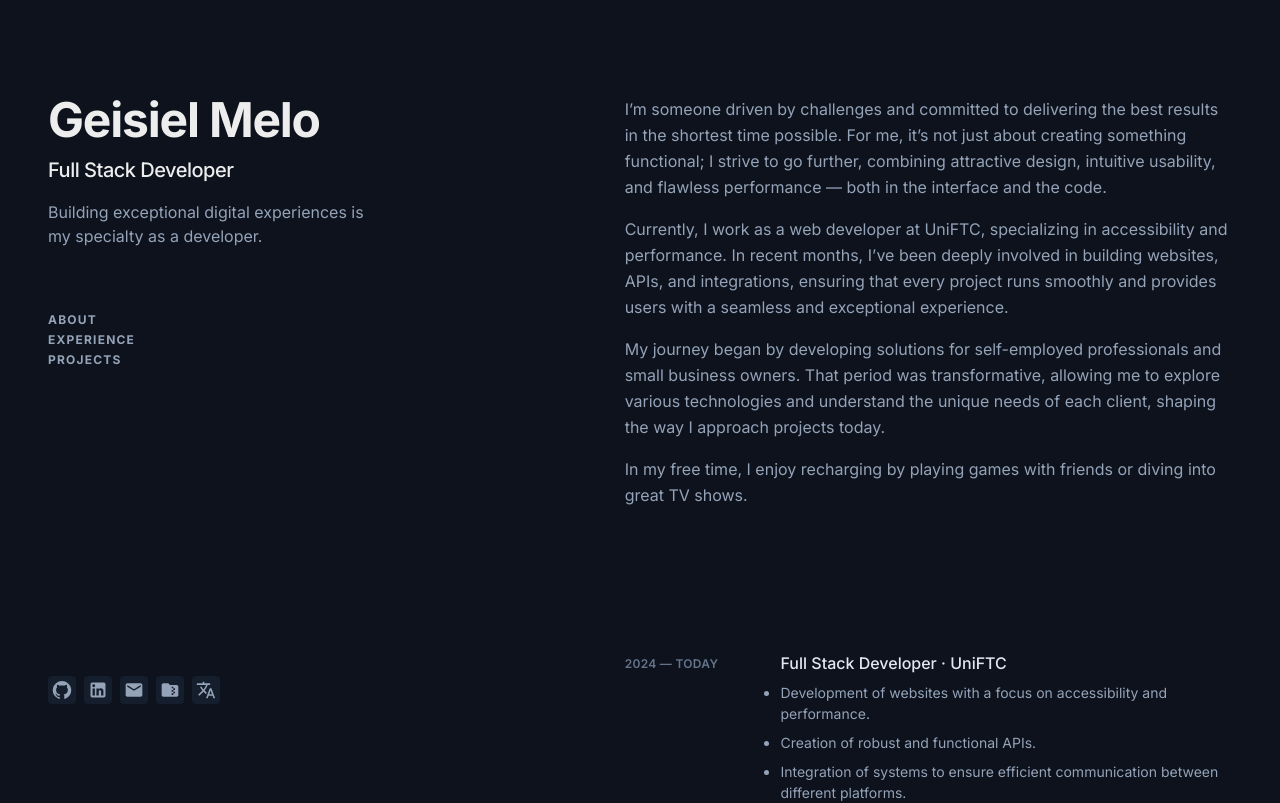
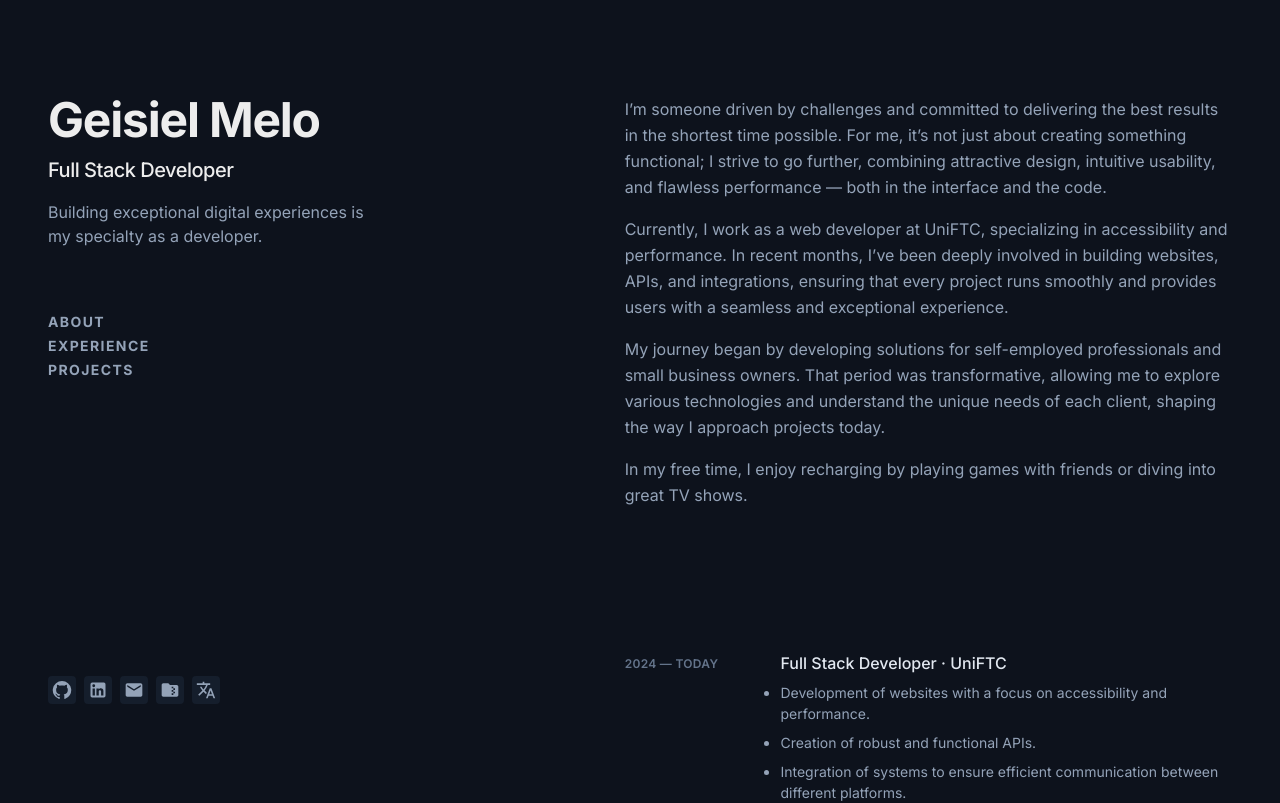
Before and after one commit to GeisielMelo/v3, a Next.js app: page /en in a window 1280 px wide. Shown: the top 803 px of the page. Built offline with nearby package versions, Linux system fonts and the light colour scheme.

Commit message:
feat: update

```diff
--- a/src/components/header/index.tsx
+++ b/src/components/header/index.tsx
@@ -26,7 +26,7 @@ export const Header: FC<{ locale: string }> = ({ locale }) => {
             {keys.map((key, index) => (
               <li
                 key={index}
-                className='flex text-xs font-bold uppercase tracking-widest hover:pl-4 hover:text-white transition-all cursor-pointer'
+                className='flex text-sm font-bold uppercase tracking-widest hover:pl-4 hover:text-white transition-all cursor-pointer'
               >
                 <Link href={locale + '/' + t(`options.${key}.href`)}>{t(`options.${key}.title`)}</Link>
               </li>
@@ -40,6 +40,7 @@ export const Header: FC<{ locale: string }> = ({ locale }) => {
           href='https://github.com/GeisielMelo'
           className='shrink-0 text-xs bg-slate-800/50 hover:text-white transition-all p-1 rounded-sm'
           target='_blank'
+          title='GitHub'
         >
           <GitHubIcon fontSize='small' />
         </a>
@@ -48,6 +49,7 @@ export const Header: FC<{ locale: string }> = ({ locale }) => {
           href='https://www.linkedin.com/in/geisiel'
           className='shrink-0 text-xs bg-slate-800/50 hover:text-white transition-all p-1 rounded-sm'
           target='_blank'
+          title='LinkedIn'
         >
           <LinkedInIcon fontSize='small' />
         </a>
@@ -56,6 +58,7 @@ export const Header: FC<{ locale: string }> = ({ locale }) => {
           href='mailto:geisiel.nascimento@gmail.com'
           className='shrink-0 text-xs bg-slate-800/50 hover:text-white transition-all p-1 rounded-sm'
           target='_blank'
+          title='Email'
         >
           <EmailIcon fontSize='small' />
         </a>
@@ -63,6 +66,7 @@ export const Header: FC<{ locale: string }> = ({ locale }) => {
         <Link
           href={locale + '/archive'}
           className='shrink-0 text-xs bg-slate-800/50 hover:text-white transition-all p-1 rounded-sm'
+          title='Archive'
         >
           <FolderZipIcon fontSize='small' />
         </Link>
--- a/src/components/ui/dropdown-languages.tsx
+++ b/src/components/ui/dropdown-languages.tsx
@@ -6,7 +6,7 @@ export const DropdownLanguage: FC = () => {
   return (
     <DropdownMenu>
       <DropdownMenuTrigger asChild>
-        <span className='shrink-0 text-xs bg-slate-800/50 hover:text-white transition-all p-1 rounded-sm'>
+        <span className='shrink-0 text-xs bg-slate-800/50 hover:text-white transition-all p-1 rounded-sm' title='Languages'>
           <TranslateIcon fontSize='small' />
         </span>
       </DropdownMenuTrigger>
```
